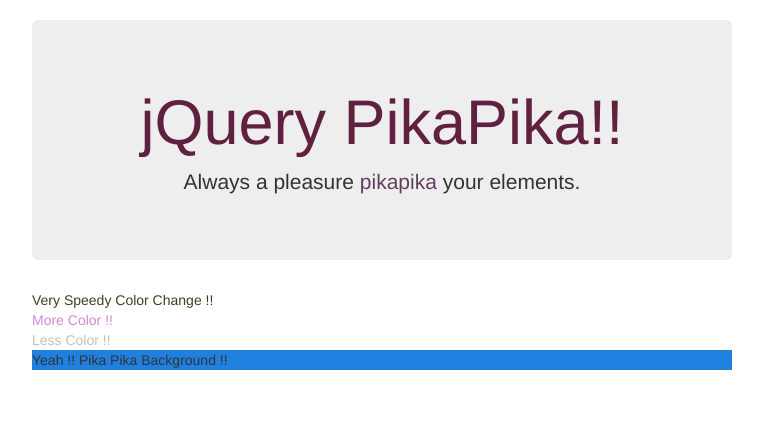
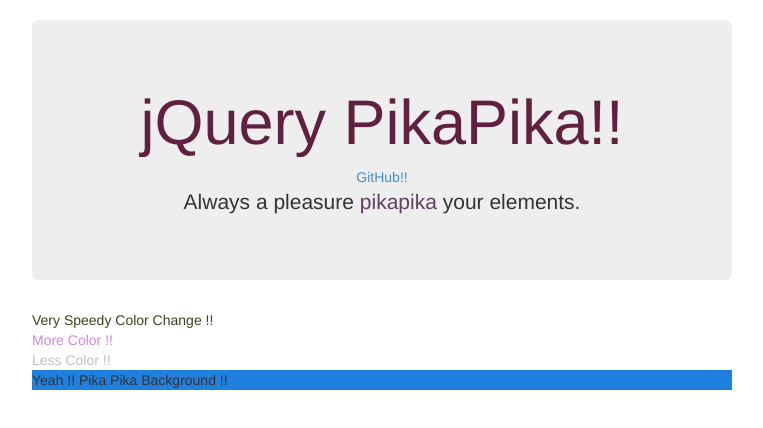
Before and after one commit to esehara/jquery-pikapika, a plain HTML site: page index.html in a window 1280 px wide. Shown: the whole page, without its empty margins (258-1021 px from the left). Drawn offline with Linux system fonts and the light colour scheme.

Commit message:
add: statics: github repo link

```diff
--- a/index.html
+++ b/index.html
@@ -1,3 +1,3 @@
 <!DOCTYPE html> <html class=no-js> <head> <meta charset=utf-8> <title>jQuery PikaPika!!</title> <meta name=description content=""> <meta name=viewport content="width=device-width"> <link rel="shortcut icon" href=/6df2b309.favicon.ico> <!-- Place favicon.ico and apple-touch-icon.png in the root directory --> <link rel=stylesheet href=styles/9c307a9d.vendor.css> <link rel=stylesheet href=styles/a5896f90.main.css>  <body> <!--[if lt IE 10]>
       <p class="browsehappy">You are using an <strong>outdated</strong> browser. Please <a href="http://browsehappy.com/">upgrade your browser</a> to improve your experience.</p>
-    <![endif]--> <div class=container> <div class=jumbotron> <h1 class=rainbow>jQuery PikaPika!!</h1> <p class=lead>Always a pleasure <span class=rainbow>pikapika</span> your elements.</p> </div> <div class=speedy-rainbow> Very Speedy Color Change !! </div> <div class=smooth-rainbow> More Color !! </div> <div class=zatsu-rainbow> Less Color !! </div> <div class=rainbow-background> Yeah !! Pika Pika Background !! </div> </div> <script src=scripts/db02b173.vendor.js></script> <script src=scripts/cb7562c6.plugins.js></script> <script src=scripts/48554992.main.js></script>
+    <![endif]--> <div class=container> <div class=jumbotron> <h1 class=rainbow>jQuery PikaPika!!</h1> <a href=https://github.com/esehara/jquery-pikapika>GitHub!!</a> <p class=lead>Always a pleasure <span class=rainbow>pikapika</span> your elements.</p> </div> <div class=speedy-rainbow> Very Speedy Color Change !! </div> <div class=smooth-rainbow> More Color !! </div> <div class=zatsu-rainbow> Less Color !! </div> <div class=rainbow-background> Yeah !! Pika Pika Background !! </div> </div> <script src=scripts/db02b173.vendor.js></script> <script src=scripts/cb7562c6.plugins.js></script> <script src=scripts/48554992.main.js></script>
```
